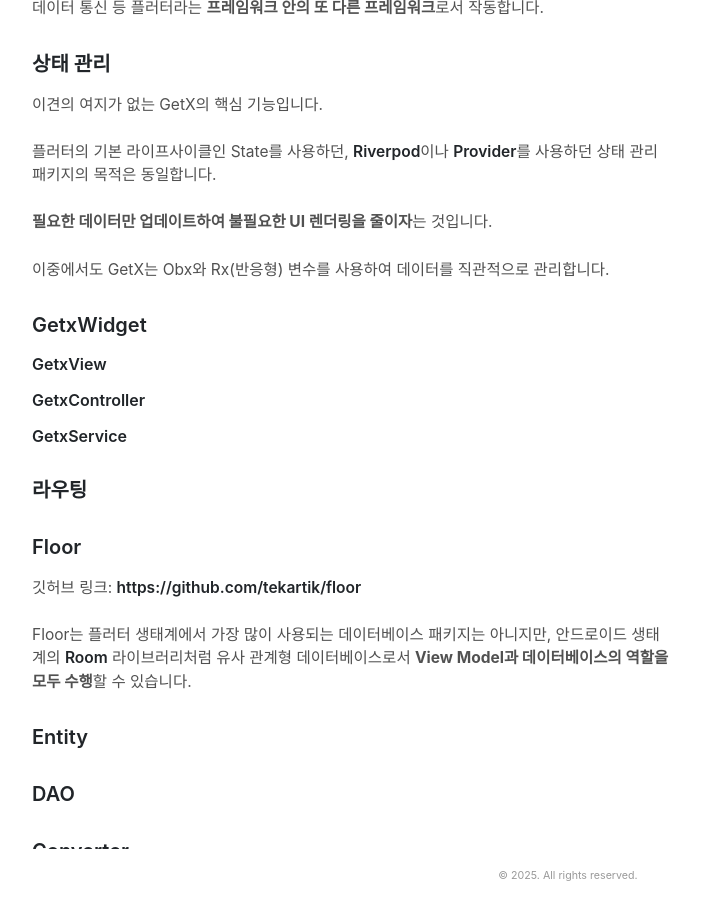
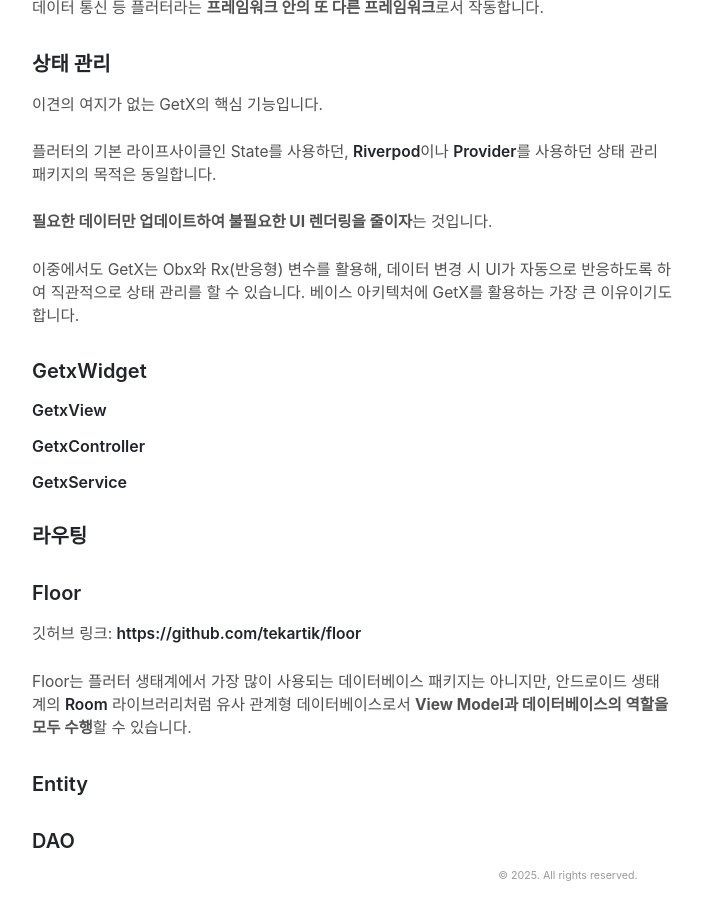
Before and after one commit to dc143cDev/dc143cDev.github.io, a Jekyll site: the page built from _posts/2024-12-07-base-architecture.md, in a window 1280 px wide and 900 px high, scrolled down 1439 px. Shown: the whole window, without its empty margins (288-991 px from the left). Built offline with Jekyll 4.4.1, drawn with Linux system fonts in a browser that asks for light colours; some web fonts are replaced.

Commit message:
Update 2024-12-07-base-architecture.md

```diff
--- a/_posts/2024-12-07-base-architecture.md
+++ b/_posts/2024-12-07-base-architecture.md
@@ -53,8 +53,7 @@
 
 **필요한 데이터만 업데이트하여 불필요한 UI 렌더링을 줄이자**는 것입니다.
 
-이중에서도 GetX는 Obx와 Rx(반응형) 변수를 사용하여 데이터를 직관적으로 관리합니다.
-
+이중에서도 GetX는 Obx와 Rx(반응형) 변수를 활용해, 데이터 변경 시 UI가 자동으로 반응하도록 하여 직관적으로 상태 관리를 할 수 있습니다. 베이스 아키텍처에 GetX를 활용하는 가장 큰 이유이기도 합니다.
 
 
 ### GetxWidget
```
